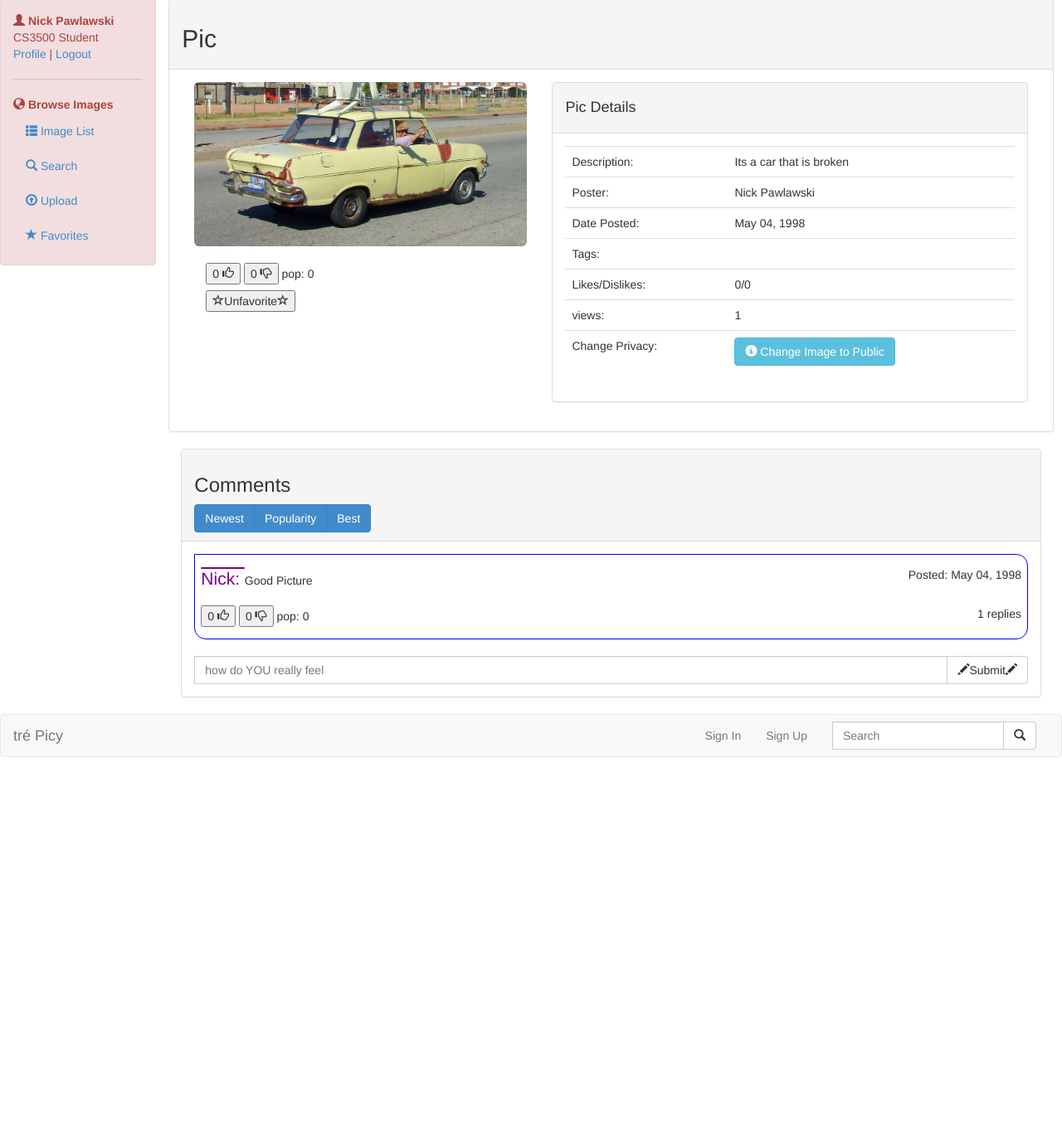
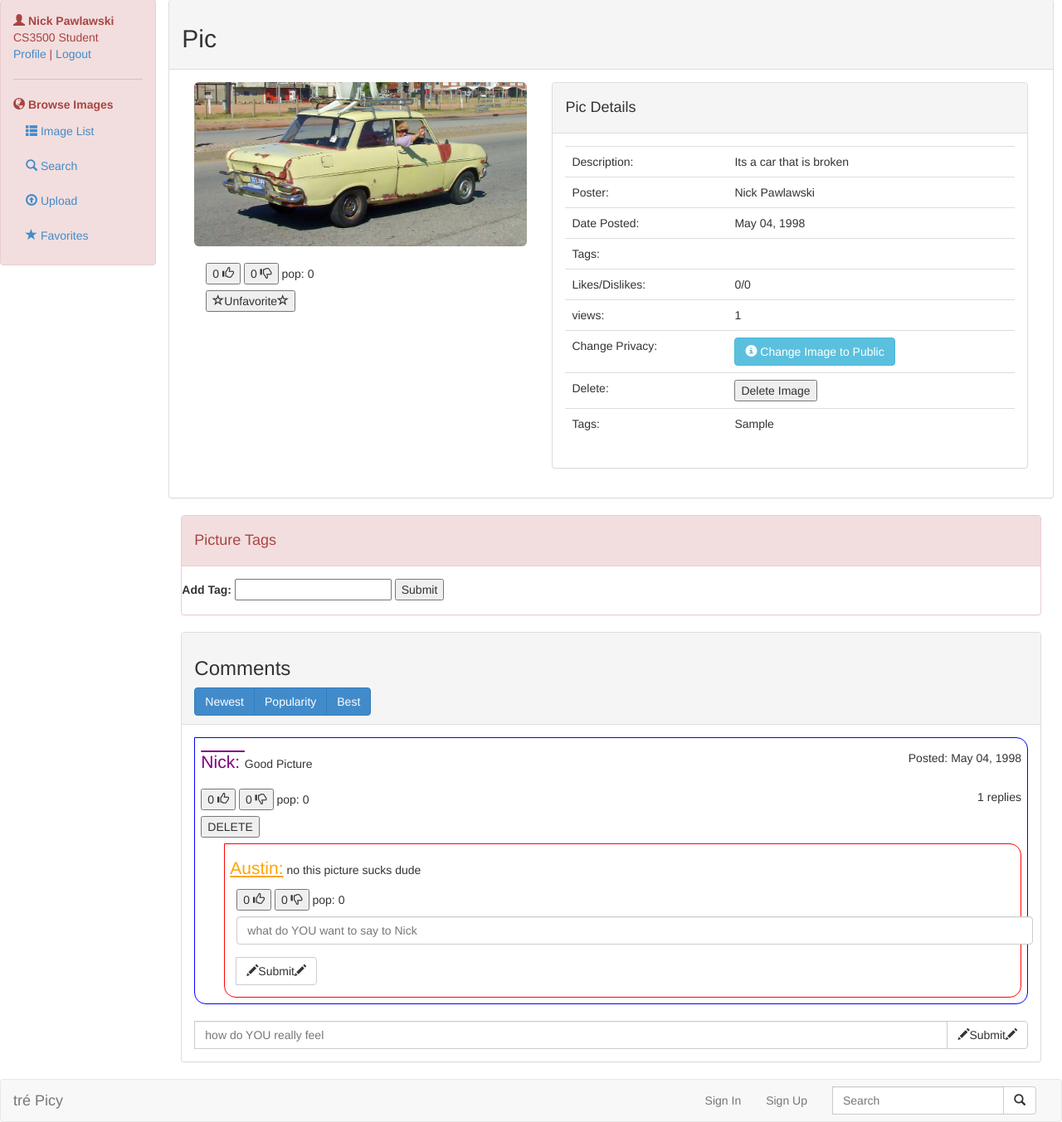
Before and after one commit to austinragotzy/picypicypicy-website, a PHP site: page /image.php?img=1 in a window 1280 px wide. Shown: the part 421-1774 px from the top of the page at 83% size. Before the commit the page ends 1334 px from the top, so only its background shows below. Run offline with PHP 8.4, Linux system fonts and the light colour scheme; a user stored in the database is signed in; data comes from the database, SQL or seed files in the repository; tables that the repository leaves empty hold one stand-in row (values such as "Sample post").

Commit message:
added deleteing images comments, tags, search

```diff
--- a/pages/header.php
+++ b/pages/header.php
@@ -30,7 +30,7 @@
             ?>
 
             <li><a href="signup.php">Sign Up</a></li>
-            <form class="navbar-form navbar-left" action="index.php" method="post">
+            <form class="navbar-form navbar-left" action="picdump.php" method="post">
               <div class="input-group">
                 <div class="form-group">
                   <input class="form-control" type="text" name="search" placeholder="Search">
--- a/pages/image.php
+++ b/pages/image.php
@@ -2,6 +2,95 @@
   session_start();
 
   include 'connect.php';
+if(isset($_POST["addTag"]))
+{
+  if($_POST["addTag"] == "")
+  {
+    $error = "tag cannot be empty";
+  }
+  else
+  {
+    $sql = "SELECT * FROM tags WHERE Tag = '".$_POST['addTag']."'";
+    $tags = $pdo->prepare($sql);
+
+    $tags->execute();
+
+    if($row = $tags->fetch())
+    {
+      $sql = "SELECT * FROM imagetags WHERE ImageID = ? AND TagID = ?";
+      $tags = $pdo->prepare($sql);
+      $tags->bindValue(1, $_GET['img']);
+      $tags->bindValue(2,$row["TagID"]);
+      $tags->execute();
+
+      if(!$imageTag = $tags->fetch())
+      {
+        $sql = "INSERT INTO imagetags (ImageID,TagID) VALUES (?,?)";
+        $tags = $pdo->prepare($sql);
+        $tags->bindValue(1, $_GET['img']);
+        $tags->bindValue(2,$row["TagID"]);
+        $tags->execute();
+      }
+    }
+    else
+    {
+      $sql = "INSERT INTO Tags (Tag) VALUES (?)";
+      $tags = $pdo->prepare($sql);
+      $tags->bindValue(1, $_POST['addTag']);
+      $tags->execute();
+
+      $id = $pdo->lastInsertId();
+
+      $sql = "INSERT INTO imagetags (ImageID,TagID) VALUES (?,?)";
+      $tags = $pdo->prepare($sql);
+      $tags->bindValue(1, $_GET['img']);
+      $tags->bindValue(2,$id);
+      $tags->execute();
+
+    }
+  }
+
+
+
+}
+
+  if(isset($_POST['delete']))
+  {
+    $sql = "SELECT * from Comments where ImageID = ?";
+    $comments = $pdo->prepare($sql);
+    $st->bindValue(1, $_GET['img']);
+    $comments->execute();
+
+    while($row = $comments->fetch())
+    {
+        $comment[] = $row;
+    }
+
+    foreach($comment as $deleteComment)
+    {
+      $sql = "DELETE FROM CommentReply where CommentID = ".$deleteComment["CommentID"];
+      $delete = $pdo->prepare($sql);
+      $delete->execute();
+
+      $sql = "DELETE FROM Comments where CommentID = ".$deleteComment["CommentID"];
+      $delete = $pdo->prepare($sql);
+      $delete->execute();
+    }
+
+    $sql = "DELETE FROM ImageFavorite where ImageID = ?";
+    $delete = $pdo->prepare($sql);
+    $delete->bindValue(1, $_GET['img']);
+    $delete->execute();
+
+    $sql = "DELETE FROM Image where ImageID = ?";
+    $delete = $pdo->prepare($sql);
+    $delete->bindValue(1, $_GET['img']);
+    $delete->execute();
+
+    header("location: profile.php");
+
+  }
+
 
   if(isset($_GET["prv"]) and isset($_GET['img']))
   {
@@ -103,6 +192,15 @@
 
     } catch (PDOException $e) {
       die($e->getMessage());
+    }
+
+    $sql = "SELECT * FROM imagetags inner join tags on imagetags.TagId = Tags.TagID where ImageID = ?";
+    $st = $pdo->prepare($sql);
+    $st->bindValue(1, $_GET['img']);
+    $st->execute();
+
+    while($tag = $st->fetch()){
+      $imageTags[] = $tag;
     }
 
   }else{
@@ -213,6 +311,28 @@
 
                             echo '</tr></form>
                             ';
+
+                            echo'
+                            <tr>
+                              <td>Delete:</td>
+                              <form method = "POST">
+                                <td><input type = "submit" name = "delete" value = "Delete Image"></td>
+                              </form>
+                            </tr>
+                            ';
+
+                            echo'
+                            <tr>
+                              <td>Tags:</td>';
+
+                            foreach($imageTags as $tag)
+                            {
+                              echo '<td>'.$tag["Tag"].'</td>';
+                            }
+
+                            echo '</tr>
+
+                            ';
                           }
 
                           ?>
@@ -224,6 +344,21 @@
               </div>
             </div>
           </div>
+
+
+            <div class="panel panel-danger spaceabove">
+              <div class="panel-heading"><h4>Picture Tags</h4></div>
+              <div class="panel-body">
+                <div class="row">
+                <?php echo'<form method = "POST" action =   "image.php?img='.$_GET["img"].'">'?>
+                  <label for = "addLabel">Add Tag:</label>
+                  <input type = "text" name = "addTag">
+                  <input type = "submit">
+
+                </div>
+              </div>
+            </div>
+
           <?php include 'comments.php'; ?>
         </div>
       </div>
--- a/pages/php/popComments.php
+++ b/pages/php/popComments.php
@@ -1,4 +1,42 @@
 <?php //this is how we update the like/dislike for comments in database
+if(isset($_POST['delete']))
+{
+
+  try{
+    $pdo->beginTransaction();
+    $sql = "DELETE FROM CommentReply where CommentID = ".$_POST['delete'];
+    $delete = $pdo->prepare($sql);
+    $delete->execute();
+    $sql = "DELETE FROM Comments where CommentID = ".$_POST['delete'];
+    $delete = $pdo->prepare($sql);
+    $delete->execute();
+    $pdo->commit();
+
+  }catch(PDOException $e)
+  {
+    echo "IT BROKE";
+    $pdo->rollback();
+  }
+}
+
+if(isset($_POST['deleteReply']))
+{
+
+  try{
+    $pdo->beginTransaction();
+    $sql = "DELETE FROM CommentReply where CommentID = ".$_POST['deleteReply'];
+    $delete = $pdo->prepare($sql);
+    $delete->execute();
+    $pdo->commit();
+
+  }catch(PDOException $e)
+  {
+    echo "IT BROKE";
+    $pdo->rollback();
+  }
+}
+
+
 if(isset($_POST['like'])){
   try {
     $sql = "UPDATE Comments SET Likes = Likes + 1 WHERE CommentID = ?";
@@ -75,7 +113,7 @@ if(isset($_POST['redislike'])){
   }
 ?>
 <?php  //this is where we add reply to database
-if(isset($_POST['reply'])){
+if(isset($_POST['reply']) && isset($_POST['replybtn'])){
   try {
     $sql = "INSERT INTO CommentReply (UID, CommentID, Comment,Likes,Dislikes,Date) VALUES (?,?,?,?, ?, ?)";
     $pdo->beginTransaction();
@@ -119,6 +157,7 @@ try {
 }
 while($commentTup = $commentST->fetch()){
   try {
+
     $sql = "SELECT count(ReplyID) as replies FROM CommentReply WHERE CommentID = ?";
     $numReplyST = $pdo->prepare($sql);
     $numReplyST->bindValue(1, $commentTup['CommentID']);
@@ -151,6 +190,12 @@ while($commentTup = $commentST->fetch()){
           <button type="submit" name="dislike" value="'.$commentTup['CommentID'].'">'.$commentTup['Dislikes'].' <span class="glyphicon glyphicon-thumbs-down"></span></button>
           <p> pop: '.$pop.'</p>
           <p class="pull-right">'.$numRep['replies'].' replies</p>
+          ';
+          if($commenterTup["UID"] == $_SESSION["UID"])
+          {
+            echo '<br><button type="submit" name="delete" value="'.$commentTup['CommentID'].'"> DELETE</button>';
+          }
+         '
         </form>
       </div>
     </summary>';
@@ -175,7 +220,12 @@ while($commentTup = $commentST->fetch()){
           <button type="submit" name="relike" value="'.$replyTup['ReplyID'].'">'.$replyTup['Likes'].' <span class="glyphicon glyphicon-thumbs-up"></span></button>
           <button type="submit" name="redislike" value="'.$replyTup['ReplyID'].'">'.$replyTup['Dislikes'].' <span class="glyphicon glyphicon-thumbs-down"></span></button>
           <p> pop: '.$rpop.'</p>
-        </form>
+          ';
+          if($replyTup["UID"] == $_SESSION["UID"])
+          {
+            echo '<br><button type="submit" name="deleteReply" value="'.$commentTup['CommentID'].'"> DELETE</button>';
+          }
+         '</form>
       </div>
         </div>';
     }
```
Also changed, not shown: pages/picdump.php (added, +115 -0 lines).
